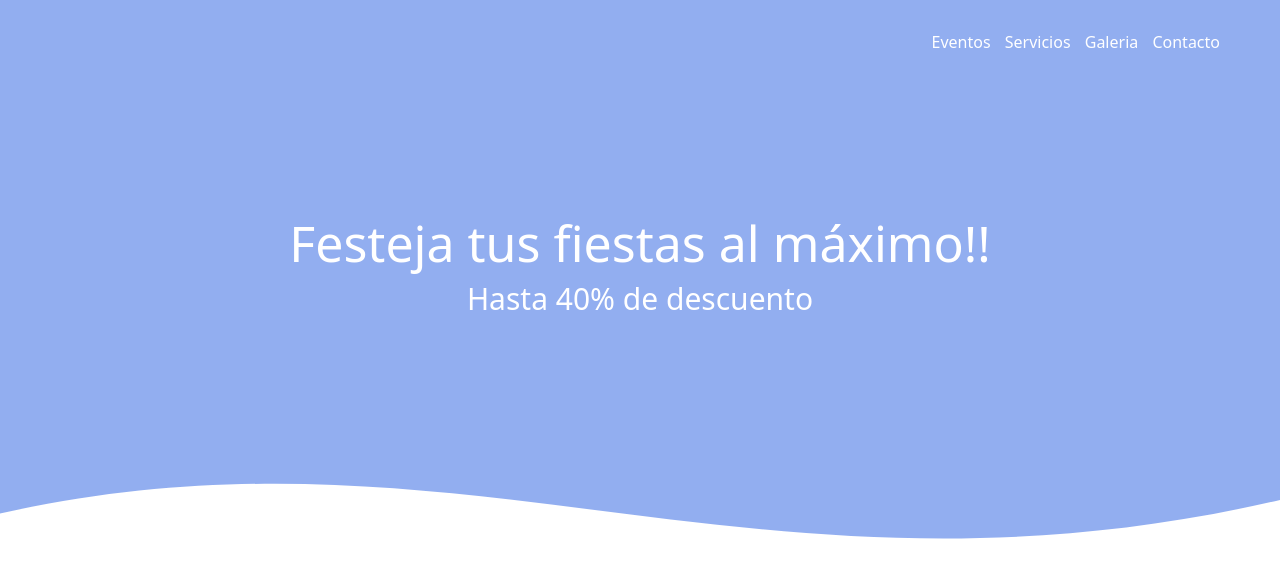
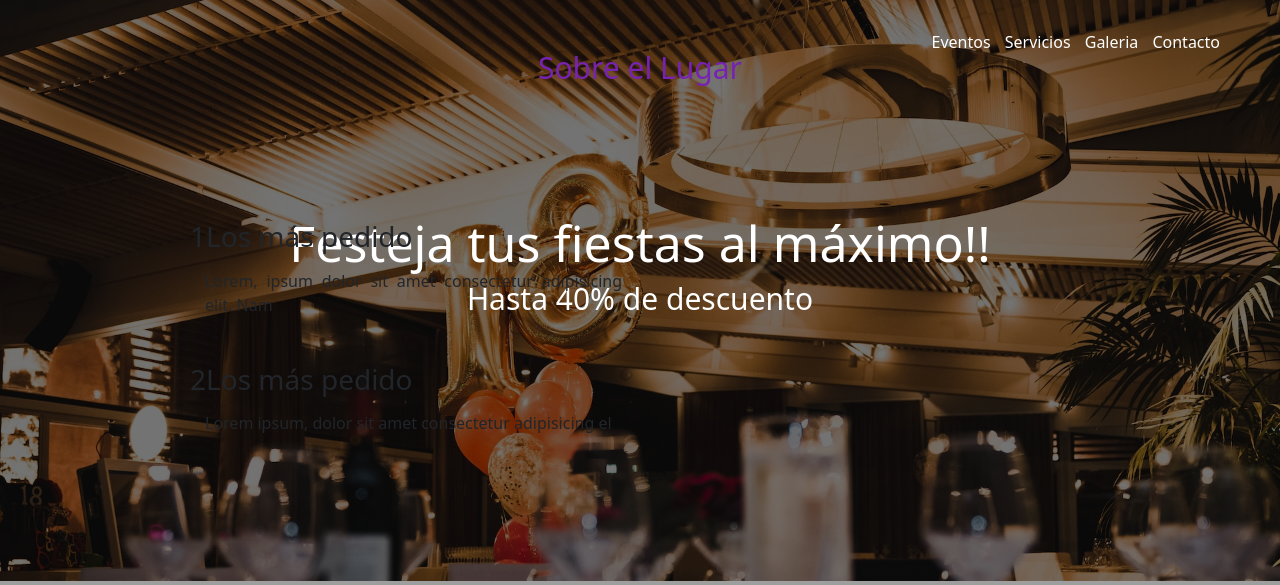
Before and after one commit to MarcosFarfan/SADEV, a PHP site: page /salon.html in a window 1280 px wide. Shown: the top 585 px of the page. Run offline with PHP 8.4, Linux system fonts and the light colour scheme; grey boxes are pictures that could not be loaded.

Commit message:
agrego fondo de incio

```diff
--- a/salon.css
+++ b/salon.css
@@ -32,14 +32,15 @@
 /* HEADER */
 
 header{
+    content: "";
+    position: absolute;
+    top: 0;
+    left: 0;
     width: 100%;
-    height: 600px;
-    background: hsla(222, 76%, 59%, 0.593);  /* fallback for old browsers */
-    background: -webkit-linear-gradient(to right, hsla(263, 64%, 45%, 0.619), hsla(222, 76%, 59%, 0.614));  /* Chrome 10-25, Safari 5.1-6 */
-    background: linear-gradient(to right, hsla(263, 77%, 43%, 0.618), hsla(222, 76%, 59%, 0.618)) url(../); /* W3C, IE 10+/ Edge, Firefox 16+, Chrome 26+, Opera 12+, Safari 7+ */
+    height: 100%;
+    background-image: linear-gradient(180deg, #0000008c 0% ,#0000008c 100% ),url(./inicio.jpg);
     background-size: cover;
-    background-attachment: fixed;
-    position: relative;
+    z-index: -1;
 }
 nav{
     text-align: right;
```
